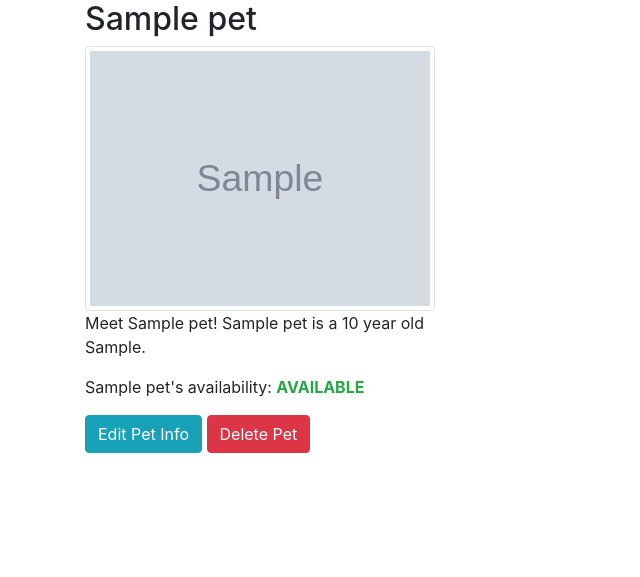
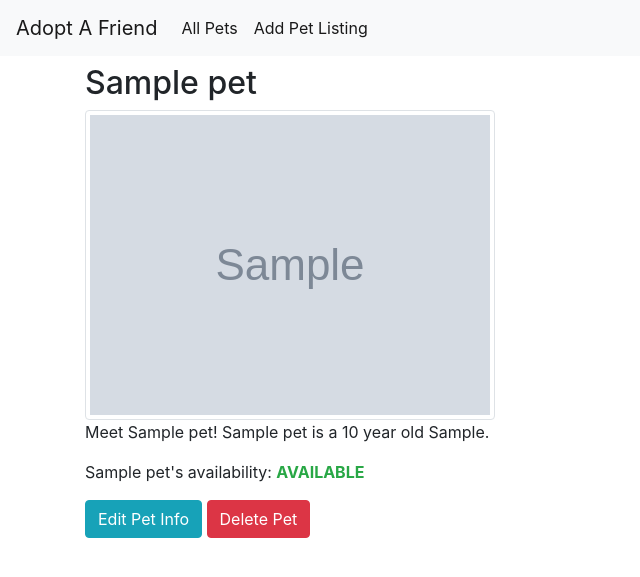
Before and after one commit to CalebPenning/flask-petadoption, a Flask app: page / in a window 1280 px wide. Shown: the top 577 px of the page, without its empty margins (0-640 px from the left). Run offline with Flask 2, Linux system fonts and the light colour scheme; tables that the repository leaves empty hold one stand-in row (values such as "Sample post"); grey boxes marked "Sample" are stand-in pictures; some libraries are stand-ins or nearby versions.

Commit message:
navbar added

```diff
--- a/app.py
+++ b/app.py
@@ -19,7 +19,7 @@ def render_homepage():
     pets = Pet.query.all()
     return render_template('index.html', pets=pets)
 
-@app.route('/edit/<int:p_id>', methods=['GET', 'POST'])
+@app.route('/edit-pet/<int:p_id>', methods=['GET', 'POST'])
 def edit_pet(p_id):
     """Show edit form for a pet instance and handle committing changes to db."""
     pet = Pet.query.get_or_404(p_id)
@@ -39,12 +39,12 @@ def edit_pet(p_id):
         return render_template("edit_pet_form.html", form=form, pet=pet)
 
 
-@app.route('/delete/<int:p_id>')
+@app.route('/delete-pet/<int:p_id>')
 def ask_permission(p_id):
     pet = Pet.query.get_or_404(p_id)
     return render_template('permissions.html', pet=pet)
 
-@app.route('/delete/<int:p_id>', methods=['POST'])
+@app.route('/delete-pet/<int:p_id>', methods=['POST'])
 def remove_pet(p_id):
     if Pet.query.get(p_id):
         Pet.query.filter_by(id=p_id).delete()
--- a/templates/edit_pet_form.html
+++ b/templates/edit_pet_form.html
@@ -5,7 +5,7 @@
 <h2 class="primary-2">
     Edit {{pet.name}}
 </h2>
-<form action="/edit/{{pet.id}}" method="POST">
+<form action="/edit-pet/{{pet.id}}" method="POST">
     {{ form.hidden_tag() }}
     {% for field in form if field.widget.input_type != 'hidden' %}
     <div class="form-group">
--- a/templates/index.html
+++ b/templates/index.html
@@ -10,9 +10,26 @@
 </head>
 <body>
 {% block nav %}
+<nav class="navbar navbar-expand-lg navbar-light bg-light">
+<a href="#" class="navbar-brand">Adopt A Friend</a>
+<button class="navbar-toggler" type="button" data-toggle="collapse"  data-target="#navbarSupportedContent" aria-controls="navbarSupportedContent" aria-expanded="false" aria-label="Toggle navigation">
+    <span class="navbar-toggler-icon"></span>
+</button>
 
+<div class="collapse navbar-collapse" id="navbarSupportedContent">
+<ul class="navbar-nav mr-auto">
+    <li class="nav-item active">
+        <a href="/" class="nav-link">All Pets</a>
+    </li>
+    <li class="nav-item active">
+        <a href="/add-pet" class="nav-link">Add Pet Listing</a>
+    </li>
+</ul>
+</div>
+</nav>
 {% endblock %}
-    <div class="container">
+    <div class="container mt-2">
+    <div class="justify-content-center">
     {% block content %}
     {% with messages = get_flashed_messages() %}
     <small class="text-success">
@@ -25,19 +42,20 @@
     {% endwith %}
     <div class="row">
         {% for pet in pets %}
-        <div class="col-4">
+        <div class="col">
             <h2 class="{{pet.id}} primary-2">{{pet.name}}</h3>
-            <img src="{{pet.photo_url}}" class="img-thumbnail" alt="A photo of {{pet.name}}, a pet available for adoption at Adopt a Friend">
+            <img src="{{pet.photo_url}}" class="img-thumbnail img-fluid" alt="A photo of {{pet.name}}, a pet available for adoption at Adopt a Friend">
             <p class="full-info">
                 {{pet.get_info}}
             </p>
             <p class="available">{{pet.name}}'s availability: {% if pet.available %} <b class="font-weight-bold text-success">AVAILABLE</b> {% else %} <small class="font-weight-bold text-danger">NOT AVAILABLE</small> {% endif %} </p>
-            <a href="/edit/{{pet.id}}" class="btn btn-info">Edit Pet Info</a>
-            <a href="/delete/{{pet.id}}" class="btn btn-danger">Delete Pet</a>
+            <a href="/edit-pet/{{pet.id}}" class="btn btn-info">Edit Pet Info</a>
+            <a href="/delete-pet/{{pet.id}}" class="btn btn-danger">Delete Pet</a>
         </div>
         {% endfor %}
     </div>
     {% endblock %}
+    </div>
     </div>
     <footer class="scripts">
         {% block footer %}
--- a/templates/permissions.html
+++ b/templates/permissions.html
@@ -3,7 +3,7 @@
 {% block title %}Delete Listing For {{pet.name}} {% endblock %}
 
 {% block content %}
-<form action="/delete/{{pet.id}}" method="POST">
+<form action="/delete-pet/{{pet.id}}" method="POST">
 <p class="font-weight-bold text-danger">Are you sure you want to delete the listing for {{pet.name}}?</p>
 <button class="btn btn-danger">Delete Listing</button>
 <a class="btn btn-info" href="/">Go Back</a>
```
